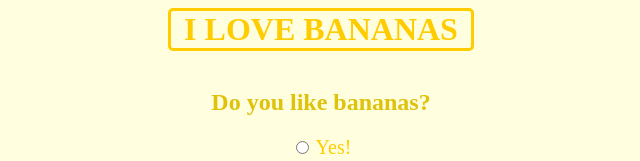
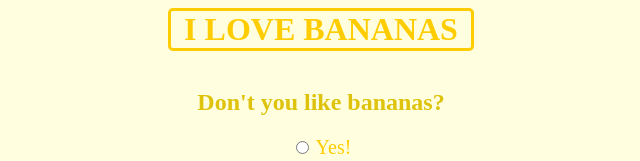
Before and after one commit to brightwhitesnow/bananatest.github.io, a plain HTML site: page index.html in a window 1280 px wide. Shown: the top 161 px of the page, without its empty margins (319-959 px from the left). Drawn offline with Linux system fonts and the light colour scheme.

Commit message:
updated text to Don't you like bananas?

```diff
--- a/index.html
+++ b/index.html
@@ -26,7 +26,7 @@
     <body style="background-color: #FFFFE0">
 <h1 id="heading">I LOVE BANANAS</h1>
 <br>
-<h2 style="text-align: center;color: #DEC20B">Do you like bananas?</h2>
+<h2 style="text-align: center;color: #DEC20B">Don't you like bananas?</h2>
 <form style="text-align: center;">
 
      <input type="radio" id="html" name="yesorno" value="Yes">
```
